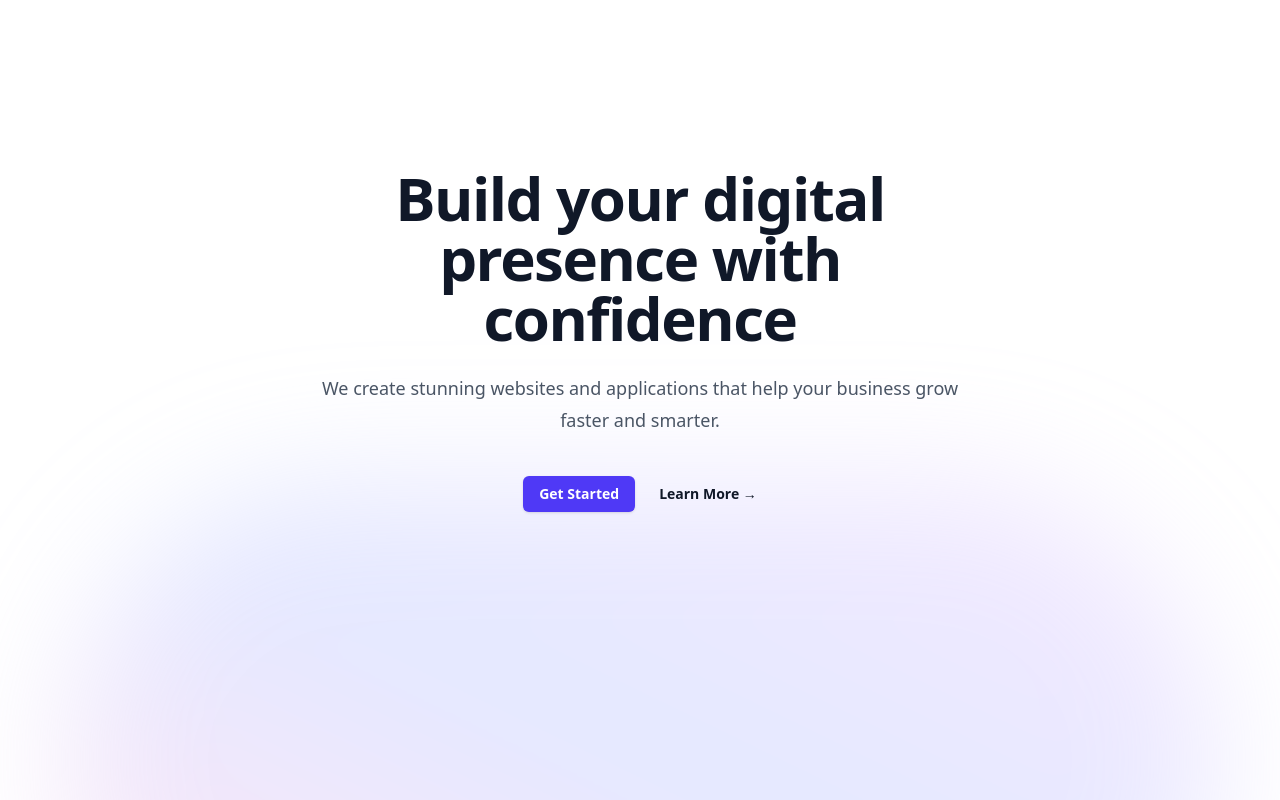
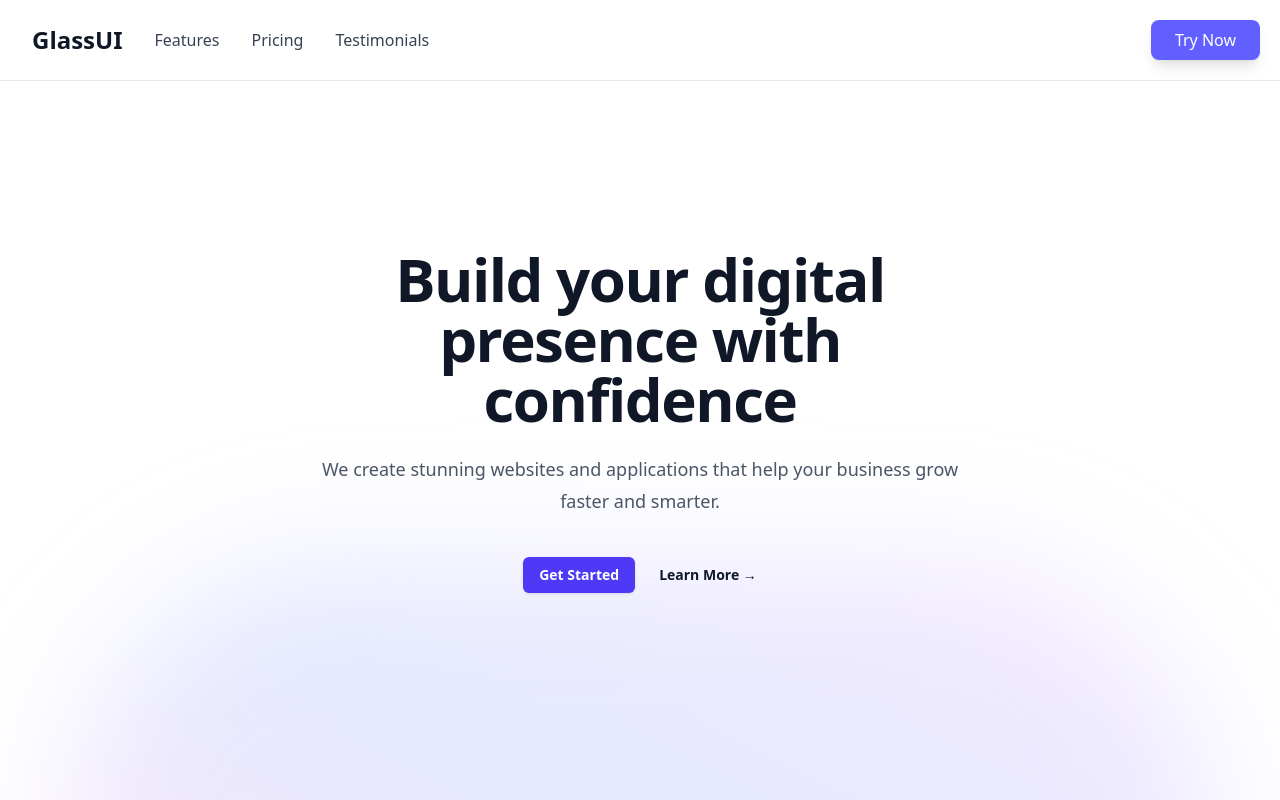
Before and after one commit to Lio3307/Finance-Tracker, a React (Vite) app: page / in a window 1280 px wide. Shown: the top 800 px of the page. Built offline with nearby package versions, Linux system fonts and the light colour scheme.

Commit message:
adding hover cursor pointer

```diff
--- a/src/components/layouts/Header.tsx
+++ b/src/components/layouts/Header.tsx
@@ -1,23 +1,23 @@
 const Header = () => {
   return (
     <>
-      <header className="backdrop-blur-md bg-white/80 border-b border-gray-200">
+      <header className="sticky top-0 z-50 backdrop-blur-md bg-white/80 border-b border-gray-200">
         <div className="container mx-auto flex flex-wrap p-5 flex-col md:flex-row items-center">
           <a className="flex title-font font-medium items-center text-gray-900 mb-4 md:mb-0">
             <span className="ml-3 text-2xl font-bold">GlassUI</span>
           </a>
           <nav className="md:mr-auto md:ml-8 flex flex-wrap items-center text-base justify-center">
-            <a className="mr-8 text-gray-700 hover:text-indigo-600 font-medium">
+            <a className="mr-8 text-gray-700 hover:cursor-pointer hover:text-indigo-600 font-medium">
               Features
             </a>
-            <a className="mr-8 text-gray-700 hover:text-indigo-600 font-medium">
+            <a className="mr-8 text-gray-700 hover:cursor-pointer hover:text-indigo-600 font-medium">
               Pricing
             </a>
-            <a className="mr-8 text-gray-700 hover:text-indigo-600 font-medium">
+            <a className="mr-8 text-gray-700 hover:cursor-pointer hover:text-indigo-600 font-medium">
               Testimonials
             </a>
           </nav>
-          <button className="px-6 py-2 bg-indigo-500 hover:bg-indigo-600 text-white rounded-lg shadow-lg">
+          <button className="px-6 py-2 bg-indigo-500 hover:cursor-pointer hover:bg-indigo-600 text-white rounded-lg shadow-lg">
             Try Now
           </button>
         </div>
--- a/src/pages/Home.tsx
+++ b/src/pages/Home.tsx
@@ -1,8 +1,10 @@
+import Header from "../components/layouts/Header"
 import HeroSection from "../components/layouts/HeroSection"
 
 const Home  = () => {
     return (
         <>
+        <Header/>
         <HeroSection/>
         </>
     )
```
